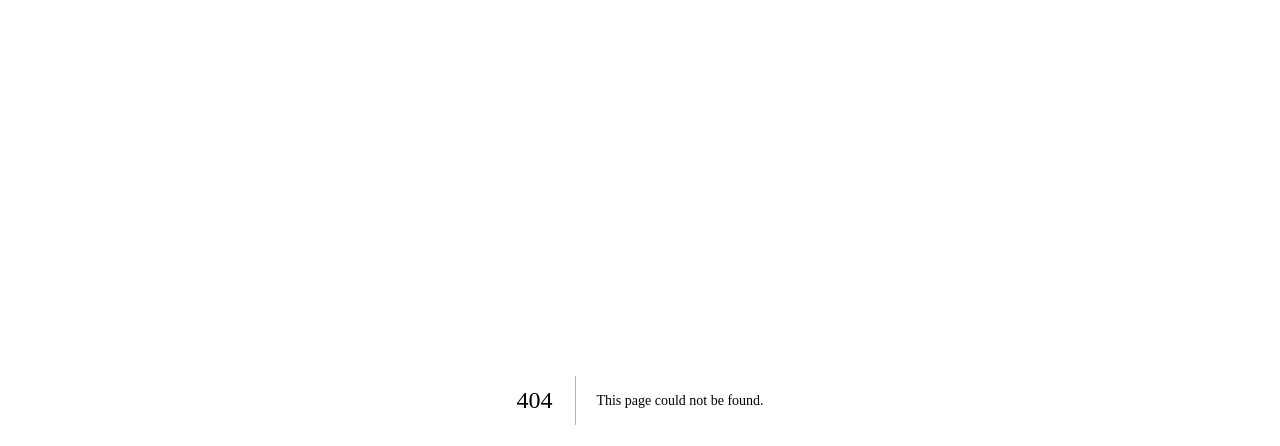
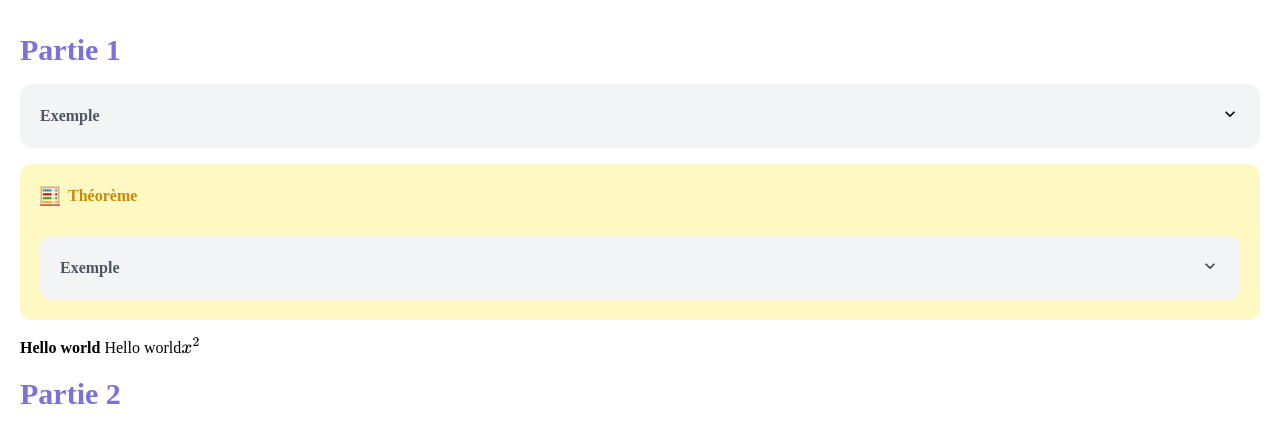
Before and after one commit to schoolioo/client-web, a Next.js app: page /course in a window 1280 px wide. Before the commit this address had no page. Shown: the top 446 px of the page. Built offline with nearby package versions, Linux system fonts and the light colour scheme; a web font is replaced by a local one.

Commit message:
feat: course page

```diff
--- a/components/CourseBlock/CourseBlock.tsx
+++ b/components/CourseBlock/CourseBlock.tsx
@@ -2,11 +2,14 @@ import React, { FunctionComponent, useState } from "react";
 import InformationIcon from "../icons/InformationIcon";
 import ThinkingIcon from "../icons/ThinkingIcon";
 import AbacusIcon from "../icons/AbacusIcon";
+import { Block } from "../../url-generated-api";
+import getBlock from "../../lib/GetBlock";
 
 export type CourseBlockProps = {
   children?: React.ReactNode;
   type?: CourseBlockType;
   expandable?: boolean;
+  blocks?: Block[]
 };
 
 export enum CourseBlockType {
@@ -42,6 +45,7 @@ const CourseBlock: FunctionComponent<CourseBlockProps> = ({
   children,
   type,
   expandable = false,
+  blocks
 }) => {
   const getTypeData = () => {
     switch (type) {
@@ -85,7 +89,7 @@ const CourseBlock: FunctionComponent<CourseBlockProps> = ({
 
   return (
     <div
-      className={`rounded-xl overflow-hidden font-body space-y-2 ${
+      className={`rounded-xl overflow-hidden font-body space-y-2 select-none ${
         getTypeData().className
       }`}
     >
@@ -106,6 +110,7 @@ const CourseBlock: FunctionComponent<CourseBlockProps> = ({
         }`}
       >
         {children}
+        {blocks?.map(block => getBlock(block))}
       </main>
     </div>
   );
--- /dev/null
+++ b/components/SectionBlock/SectionBlock.tsx
@@ -0,0 +1,18 @@
+import React, { FunctionComponent } from 'react';
+import Heading from "../Heading/Heading";
+import { SectionBlock } from "../../url-generated-api";
+import CourseBlock, { CourseBlockType } from "../CourseBlock/CourseBlock";
+import GetBlock from "../../lib/GetBlock";
+
+export type SectionBlockComponentProps = {
+  title: string
+  blocks: SectionBlock["blocks"]
+};
+export const SectionBlockComponent: FunctionComponent<SectionBlockComponentProps> = ({ title, blocks }) => {
+  return (
+    <>
+      <Heading>{ title }</Heading>
+      {blocks.map(block => GetBlock(block))}
+    </>
+  );
+};
--- /dev/null
+++ b/components/TextBlock/TextBlockComponent.tsx
@@ -0,0 +1,24 @@
+import React, { FunctionComponent } from 'react';
+import { TextBlock, Text } from "../../url-generated-api";
+import MathBlock from "../MathBlock/MathBlock";
+
+export type TextBlockComponentProps = {
+  content: TextBlock["content"]
+};
+export const TextBlockComponent: FunctionComponent<TextBlockComponentProps> = ({ content }) => {
+  return (
+    <div className="select-text">
+      {content.map(value => {
+        if (value.isMath) {
+          return <MathBlock latex={ value.text } inline/>
+        } else {
+          return <SimpleText { ...value }/>
+        }
+      })}
+    </div>
+  );
+};
+
+const SimpleText: FunctionComponent<Text> = ({ isBold, isItalic, isUnderlined, text }) => {
+  return <span className={`${isBold ? "font-bold" : ""} ${isItalic ? "italic" : ""} ${isUnderlined ? "underline" : ""}`}>{text}</span>
+}
--- /dev/null
+++ b/lib/GetBlock.tsx
@@ -0,0 +1,22 @@
+import { Block } from "../url-generated-api";
+import CourseBlock, { CourseBlockType } from "../components/CourseBlock/CourseBlock";
+import React from "react";
+import { SectionBlockComponent } from "../components/SectionBlock/SectionBlock";
+import { TextBlockComponent } from "../components/TextBlock/TextBlockComponent";
+
+export default function (block: Block) {
+  switch (block.__typename) {
+    case "SectionBlock":
+      return <SectionBlockComponent title={ block.title } blocks={ block.blocks }/>;
+    case "DefinitionBlock":
+      return <CourseBlock blocks={block.blocks} type={ CourseBlockType.Definition }/>;
+    case "ExempleBlock":
+      return <CourseBlock blocks={block.blocks} type={ CourseBlockType.Example } expandable/>;
+    case "CommentBlock":
+      return <CourseBlock blocks={block.blocks} type={ CourseBlockType.Comment }/>;
+    case "TheoremBlock":
+      return <CourseBlock blocks={block.blocks} type={ CourseBlockType.Theorem }/>;
+    case "TextBlock":
+      return <TextBlockComponent content={block.content}/>
+  }
+}
--- /dev/null
+++ b/pages/course.tsx
@@ -0,0 +1,87 @@
+import type { NextPage } from 'next';
+import { SectionBlock } from "../url-generated-api";
+import { SectionBlockComponent } from "../components/SectionBlock/SectionBlock";
+
+const Course: NextPage = () => {
+
+  let data: SectionBlock[] = [
+    {
+      title: "Partie 1", blocks: [
+        {
+          __typename: "ExempleBlock", blocks: [
+            {
+              __typename: "TextBlock", content: [
+                {
+                  isBold: true,
+                  text: "Hello world"
+                },
+                {
+                  text: " Hello world"
+                },
+                {
+                  text: "x^2",
+                  isMath: true
+                },
+              ]
+            }
+          ]
+        },
+        { __typename: "TheoremBlock", blocks: [
+            {
+              __typename: "ExempleBlock", blocks: [
+                {
+                  __typename: "TextBlock", content: [
+                    {
+                      isBold: true,
+                      text: "Hello world"
+                    },
+                    {
+                      text: " Hello world"
+                    },
+                    {
+                      text: "x^2",
+                      isMath: true
+                    },
+                  ]
+                },
+                {
+                  __typename: "TextBlock", content: [
+                    {
+                      text: "Lorem ipsum dolor sit amet, consectetur adipiscing elit. Suspendisse at diam a neque mattis interdum eu sagittis dui. Morbi ac augue velit. Vestibulum tincidunt mauris nec est posuere, nec ultrices dolor auctor. Sed iaculis ligula at elementum iaculis. Class aptent taciti sociosqu ad litora torquent per conubia nostra, per inceptos himenaeos. Nunc lobortis sapien diam, sit amet condimentum tellus feugiat a. In pharetra porta libero, ut maximus purus elementum ut. Vivamus et bibendum nunc. Vivamus non felis eu velit mollis ullamcorper. Integer bibendum, lacus quis congue aliquet, magna dolor ultricies sem, id interdum diam dui in metus. Donec id consequat purus, vitae tincidunt sem. Ut aliquam lorem et diam luctus mollis. Nulla porta augue elit, eu tempor elit bibendum et. Proin lacus est, facilisis et rhoncus id, feugiat sit amet magna."
+                    },
+                  ]
+                }
+              ]
+            },
+          ] },
+        {
+          __typename: "TextBlock", content: [
+            {
+              isBold: true,
+              text: "Hello world"
+            },
+            {
+              text: " Hello world"
+            },
+            {
+              text: "x^2",
+              isMath: true
+            },
+          ]
+        }
+      ]
+    },
+    { title: "Partie 2", blocks: [] },
+  ];
+
+
+  return (
+    <div className="space-y-4 p-5">
+      { data.map(section => <SectionBlockComponent title={ section.title } blocks={ section.blocks }/>) }
+    </div>
+
+
+  );
+};
+
+export default Course;
```
